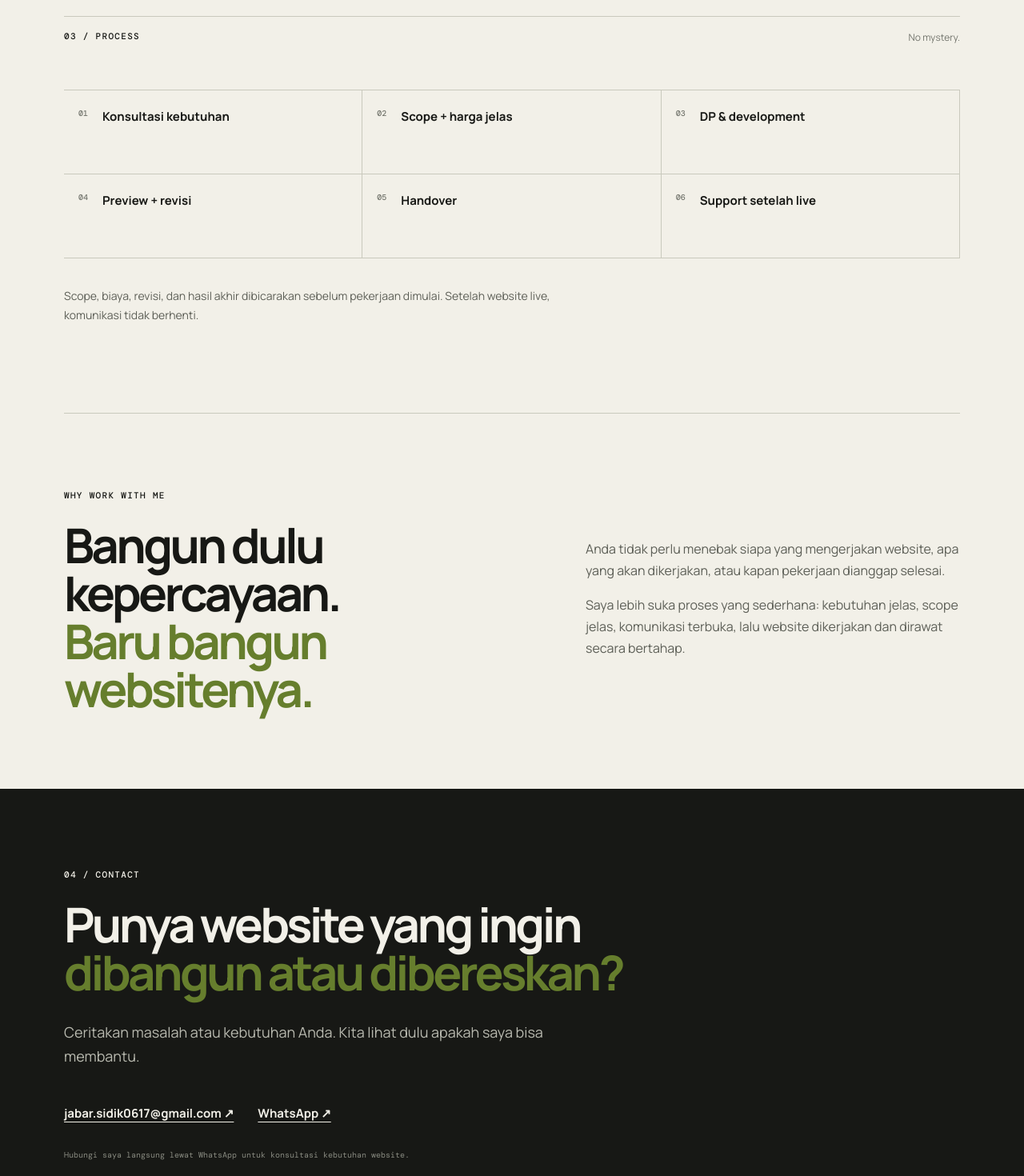
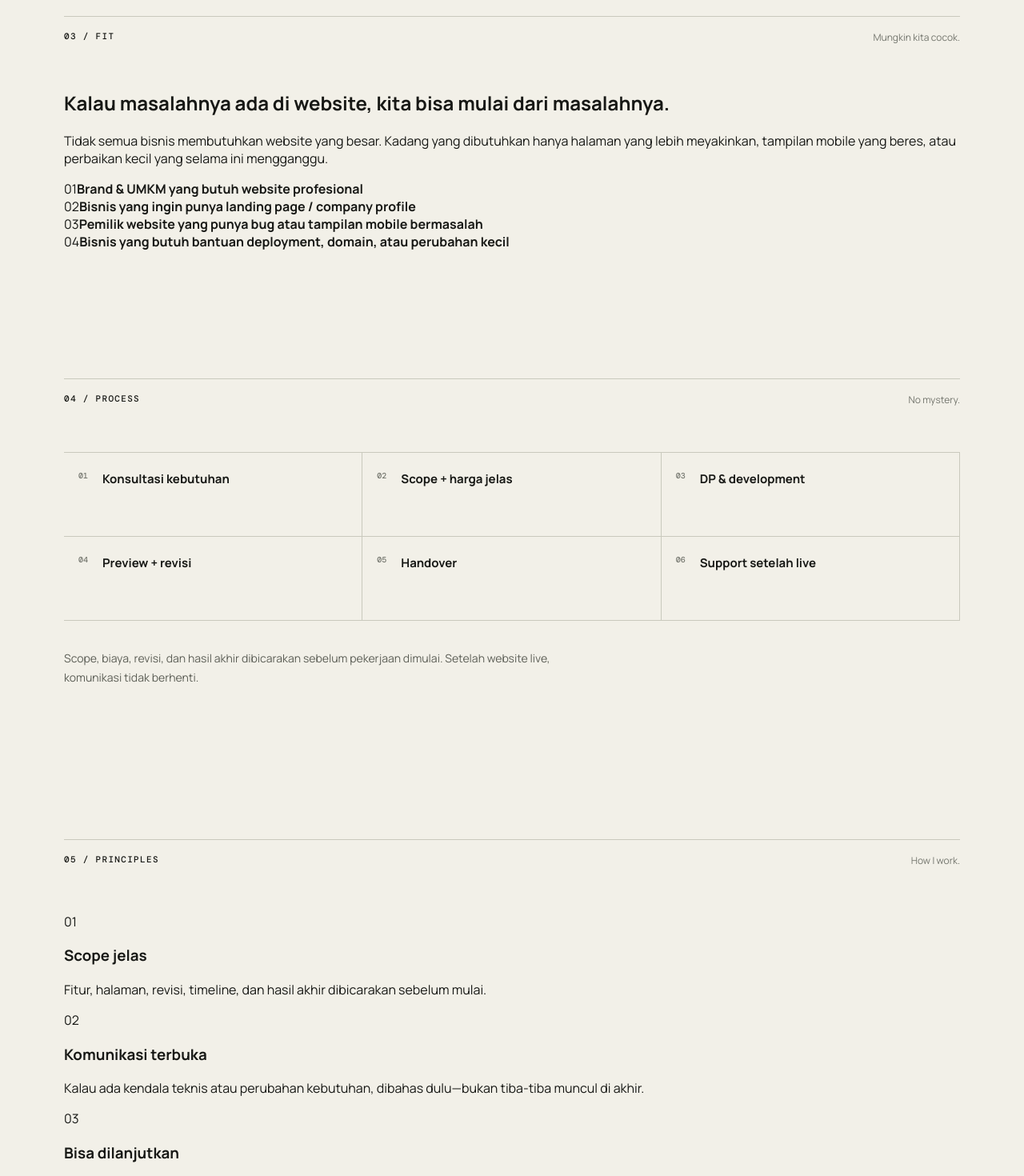
Before and after one commit to Jabarsidik/Jabar-Portofolio, a Next.js app: page / in a window 1280 px wide. Shown: the part 2000-3470 px from the top of the page at 80% size. Built offline with nearby package versions, Linux system fonts and the light colour scheme.

Commit message:
feat: strengthen portfolio trust content

```diff
--- a/app/page.tsx
+++ b/app/page.tsx
@@ -4,6 +4,17 @@ const services = [
   { n: "03", title: "Maintenance", text: "Bantuan setelah website live: bug fixing, perubahan kecil, deployment, dan pengembangan bertahap." },
 ];
 const process = ["Konsultasi kebutuhan", "Scope + harga jelas", "DP & development", "Preview + revisi", "Handover", "Support setelah live"];
+const fitFor = [
+  "Brand & UMKM yang butuh website profesional",
+  "Bisnis yang ingin punya landing page / company profile",
+  "Pemilik website yang punya bug atau tampilan mobile bermasalah",
+  "Bisnis yang butuh bantuan deployment, domain, atau perubahan kecil",
+];
+const principles = [
+  { title: "Scope jelas", text: "Fitur, halaman, revisi, timeline, dan hasil akhir dibicarakan sebelum mulai." },
+  { title: "Komunikasi terbuka", text: "Kalau ada kendala teknis atau perubahan kebutuhan, dibahas dulu—bukan tiba-tiba muncul di akhir." },
+  { title: "Bisa dilanjutkan", text: "Setelah live, website tetap bisa dirawat dan dikembangkan bertahap sesuai kebutuhan bisnis." },
+];
 
 export default function Home() {
   return <main>
@@ -22,11 +33,15 @@ export default function Home() {
 
     <section className="section wrap"><div className="sectionHead"><p className="eyebrow">02 / SERVICES</p><p className="muted">Practical, not complicated.</p></div><div className="serviceGrid">{services.map(s=><div className="service" key={s.n}><span>{s.n}</span><h3>{s.title}</h3><p>{s.text}</p></div>)}</div></section>
 
-    <section id="process" className="section wrap processSection"><div className="sectionHead"><p className="eyebrow">03 / PROCESS</p><p className="muted">No mystery.</p></div><div className="processGrid">{process.map((x,i)=><div className="step" key={x}><span>0{i+1}</span><strong>{x}</strong></div>)}</div><p className="processNote">Scope, biaya, revisi, dan hasil akhir dibicarakan sebelum pekerjaan dimulai. Setelah website live, komunikasi tidak berhenti.</p></section>
+    <section className="section wrap fitSection"><div className="sectionHead"><p className="eyebrow">03 / FIT</p><p className="muted">Mungkin kita cocok.</p></div><div className="fitGrid"><div><h2>Kalau masalahnya ada di website, kita bisa mulai dari masalahnya.</h2><p className="sectionCopy">Tidak semua bisnis membutuhkan website yang besar. Kadang yang dibutuhkan hanya halaman yang lebih meyakinkan, tampilan mobile yang beres, atau perbaikan kecil yang selama ini mengganggu.</p></div><div className="fitList">{fitFor.map((x,i)=><div className="fitItem" key={x}><span>0{i+1}</span><strong>{x}</strong></div>)}</div></div></section>
+
+    <section id="process" className="section wrap processSection"><div className="sectionHead"><p className="eyebrow">04 / PROCESS</p><p className="muted">No mystery.</p></div><div className="processGrid">{process.map((x,i)=><div className="step" key={x}><span>0{i+1}</span><strong>{x}</strong></div>)}</div><p className="processNote">Scope, biaya, revisi, dan hasil akhir dibicarakan sebelum pekerjaan dimulai. Setelah website live, komunikasi tidak berhenti.</p></section>
+
+    <section className="section wrap principles"><div className="sectionHead"><p className="eyebrow">05 / PRINCIPLES</p><p className="muted">How I work.</p></div><div className="principleGrid">{principles.map((x,i)=><div className="principle" key={x.title}><span>0{i+1}</span><h3>{x.title}</h3><p>{x.text}</p></div>)}</div></section>
 
     <section className="trust wrap"><div><p className="eyebrow">WHY WORK WITH ME</p><h2>Bangun dulu kepercayaan.<br/><em>Baru bangun websitenya.</em></h2></div><div className="trustText"><p>Anda tidak perlu menebak siapa yang mengerjakan website, apa yang akan dikerjakan, atau kapan pekerjaan dianggap selesai.</p><p>Saya lebih suka proses yang sederhana: kebutuhan jelas, scope jelas, komunikasi terbuka, lalu website dikerjakan dan dirawat secara bertahap.</p></div></section>
 
-    <section id="contact" className="contact"><div className="wrap contactInner"><p className="eyebrow">04 / CONTACT</p><h2>Punya website yang ingin<br/><em>dibangun atau dibereskan?</em></h2><p className="lead">Ceritakan masalah atau kebutuhan Anda. Kita lihat dulu apakah saya bisa membantu.</p><div className="contactLinks"><a href="mailto:jabar.sidik0617@gmail.com">jabar.sidik0617@gmail.com ↗</a><a href="https://wa.me/6289655606307">WhatsApp ↗</a></div><p className="placeholder">Hubungi saya langsung lewat WhatsApp untuk konsultasi kebutuhan website.</p></div></section>
+    <section id="contact" className="contact"><div className="wrap contactInner"><p className="eyebrow">06 / CONTACT</p><h2>Punya website yang ingin<br/><em>dibangun atau dibereskan?</em></h2><p className="lead">Ceritakan masalah atau kebutuhan Anda. Kita lihat dulu apakah saya bisa membantu.</p><div className="contactLinks"><a href="mailto:jabar.sidik0617@gmail.com">jabar.sidik0617@gmail.com ↗</a><a href="https://wa.me/6289655606307">WhatsApp ↗</a></div><p className="contactMeta">Tidak yakin kebutuhan Anda masuk scope yang mana? Tidak masalah. Kirim konteks singkat dulu, lalu kita tentukan langkah yang paling masuk akal.</p></div></section>
     <footer className="footer wrap"><span>© 2026 Jabar Sidik</span><span>Web Developer · Karawang</span></footer>
   </main>;
 }
```
